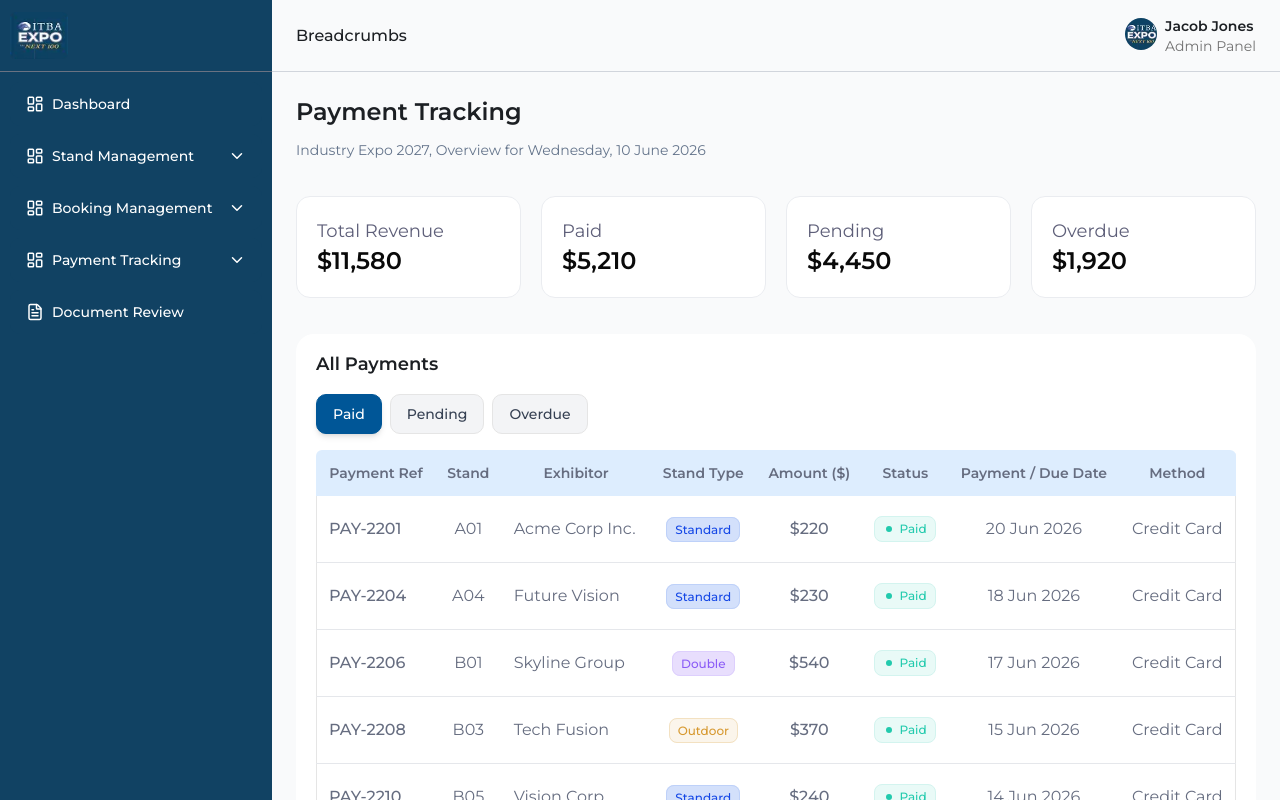
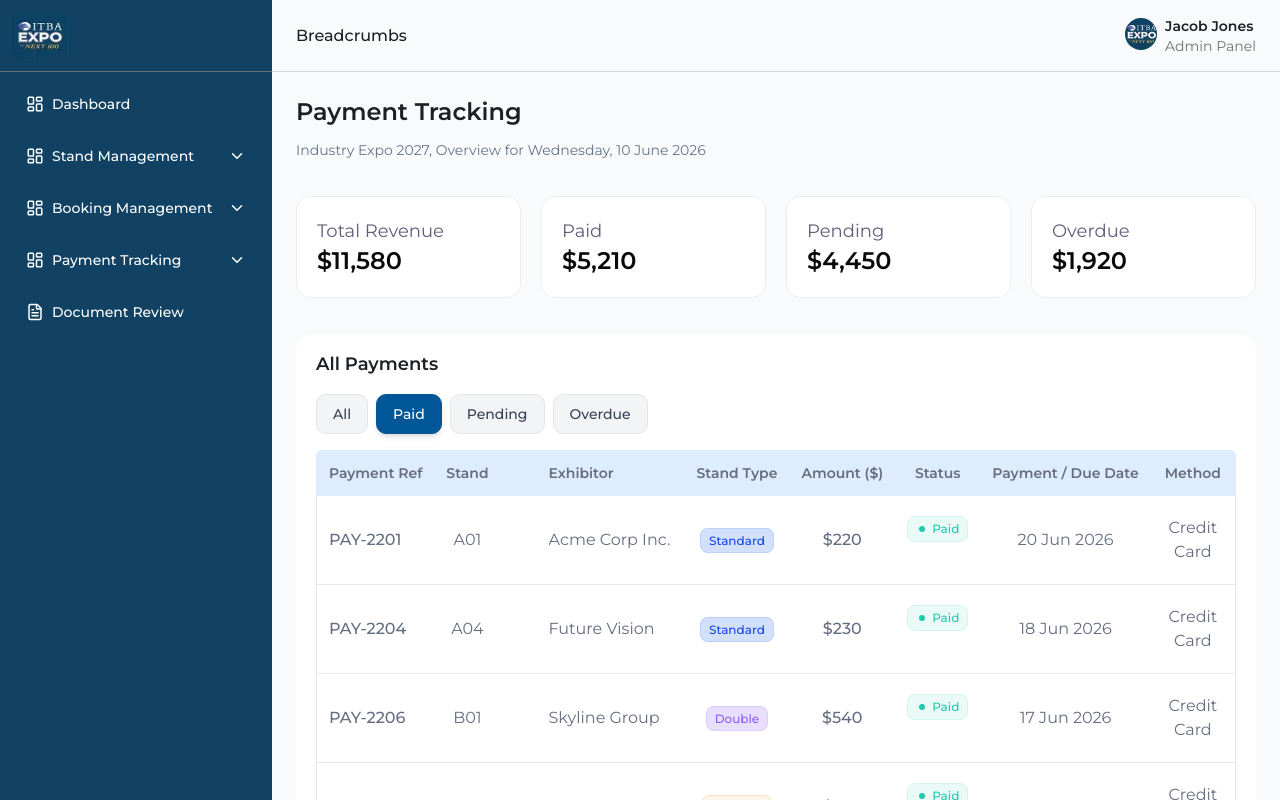
Before and after one commit to backbencherstudio/hanoijane01, a Next.js app: page /dashboard/payment-tracking in a window 1280 px wide. Built offline with nearby package versions, Linux system fonts and the light colour scheme.

Commit message:
some page updated

```diff
--- a/app/dashboard/_components/Sidebar.tsx
+++ b/app/dashboard/_components/Sidebar.tsx
@@ -46,6 +46,11 @@ const menuItems: MenuItem[] = [
     icon: <LayoutDashboard size={18} />,
     children: [
       {
+        title: "All Bookings",
+        href: "/dashboard/booking-management",
+        query: { status: "all" },
+      },
+      {
         title: "Booked List",
         href: "/dashboard/booking-management",
         query: { status: "booked" },
@@ -76,6 +81,11 @@ const menuItems: MenuItem[] = [
     title: "Payment Tracking",
     icon: <LayoutDashboard size={18} />,
     children: [
+      {
+        title: "All Payments",
+        href: "/dashboard/payment-tracking",
+        query: { status: "all" },
+      },
       {
         title: "Paid Payment",
         href: "/dashboard/payment-tracking",
--- a/app/dashboard/booking-management/_components/BookingFilters.tsx
+++ b/app/dashboard/booking-management/_components/BookingFilters.tsx
@@ -8,6 +8,7 @@ interface BookingStatusFilterProps {
 }
 
 const statuses = [
+  { label: "All", value: "all" },
   { label: "Booked", value: "booked" },
   { label: "Reserved", value: "reserved" },
   { label: "Request", value: "request" },
--- a/app/dashboard/booking-management/_components/BookingManagementPageContent.tsx
+++ b/app/dashboard/booking-management/_components/BookingManagementPageContent.tsx
@@ -1,4 +1,3 @@
-
 "use client";
 import StateCard2 from "@/components/dashboard/StateCard2";
 import CustomTable from "@/components/ui/Table";
@@ -10,6 +9,12 @@ import { useRouter, useSearchParams } from "next/navigation";
 import BookingStatusFilter from "./BookingFilters";
 import { Button } from "@/components/ui/button";
 import BookingDetailsModal from "./BookingDetailsModal";
+import {
+  Tooltip,
+  TooltipContent,
+  TooltipProvider,
+  TooltipTrigger,
+} from "@/components/ui/tooltip";
 
 // Compute status counts from data
 const statusCounts = bookingManagementData.reduce(
@@ -32,7 +37,7 @@ const stateData = [
 const BookingManagementPageContent = () => {
   const router = useRouter();
   const searchParams = useSearchParams();
-  const statusParam = searchParams.get("status") || "booked";
+  const statusParam = searchParams.get("status") || "all";
 
   const [filters, setFilters] = useState({ currentPage: 1, perPageItem: 8 });
   const [bookingModal, setBookingModal] = useState<{
@@ -73,11 +78,7 @@ const BookingManagementPageContent = () => {
   // Update URL when status changes
   const handleStatusChange = (status: string) => {
     const params = new URLSearchParams(searchParams.toString());
-    if (status === "all") {
-      params.delete("status");
-    } else {
-      params.set("status", status);
-    }
+    params.set("status", status);
     router.push(`?${params.toString()}`, { scroll: false });
     // Reset to first page when filter changes
     setFilters((prev) => ({ ...prev, currentPage: 1 }));
@@ -105,11 +106,28 @@ const BookingManagementPageContent = () => {
       accessor: "block",
       cellClassName: "px-3 py-5 text-center",
     },
+
     {
       header: "Exhibitor",
-      headerClassName: "text-left",
+      headerClassName: "text-left  pl-12",
       accessor: "exhibitor",
-      cellClassName: "px-3 py-5 whitespace-nowrap",
+      cellClassName: "px-3 py-5 pl-12",
+      render: (value) => {
+        const text = value as string;
+        const displayText = text.length > 20 ? text.slice(0, 20) + "..." : text;
+        return (
+          <TooltipProvider>
+            <Tooltip>
+              <TooltipTrigger asChild>
+                <span className="block max-w-45 truncate">{displayText}</span>
+              </TooltipTrigger>
+              <TooltipContent>
+                <p>{text}</p>
+              </TooltipContent>
+            </Tooltip>
+          </TooltipProvider>
+        );
+      },
     },
     {
       header: "Stand Type",
--- a/app/dashboard/payment-tracking/_components/PaymentStatusFilter.tsx
+++ b/app/dashboard/payment-tracking/_components/PaymentStatusFilter.tsx
@@ -8,6 +8,7 @@ interface PaymentStatusFilterProps {
 }
 
 const statuses = [
+  { label: "All", value: "all" },
   { label: "Paid", value: "paid" },
   { label: "Pending", value: "pending" },
   { label: "Overdue", value: "overdue" },
@@ -27,7 +28,7 @@ const PaymentStatusFilter = ({
             "px-4 py-2.25 rounded-lg border text-sm font-medium transition-all duration-200 cursor-pointer",
             currentStatus === status.value
               ? "bg-primary border-primary text-white shadow-md"
-              : "bg-gray-100 text-gray-700 hover:bg-gray-200"
+              : "bg-gray-100 text-gray-700 hover:bg-gray-200",
           )}
         >
           {status.label}
--- a/app/dashboard/payment-tracking/_components/PaymentTrackingPageContent.tsx
+++ b/app/dashboard/payment-tracking/_components/PaymentTrackingPageContent.tsx
@@ -1,4 +1,3 @@
-
 "use client";
 import StateCard2 from "@/components/dashboard/StateCard2";
 import CustomTable from "@/components/ui/Table";
@@ -8,6 +7,12 @@ import React, { useCallback, useState, useEffect } from "react";
 import { GoDotFill } from "react-icons/go";
 import { useRouter, useSearchParams } from "next/navigation";
 import PaymentStatusFilter from "./PaymentStatusFilter";
+import {
+  Tooltip,
+  TooltipContent,
+  TooltipProvider,
+  TooltipTrigger,
+} from "@/components/ui/tooltip";
 
 // Compute stats from data (static for now, but we'll compute for demo)
 const totalRevenue = paymentTrackingData.reduce(
@@ -35,6 +40,8 @@ const PaymentTrackingPageContent = () => {
   const router = useRouter();
   const searchParams = useSearchParams();
   const statusParam = searchParams.get("status") || "paid";
+
+  console.log(statusParam);
 
   const [filters, setFilters] = useState({ currentPage: 1, perPageItem: 8 });
 
@@ -68,11 +75,7 @@ const PaymentTrackingPageContent = () => {
   // Update URL when status changes
   const handleStatusChange = (status: string) => {
     const params = new URLSearchParams(searchParams.toString());
-    if (status === "all") {
-      params.delete("status");
-    } else {
-      params.set("status", status);
-    }
+    params.set("status", status);
     router.push(`?${params.toString()}`, { scroll: false });
     setFilters((prev) => ({ ...prev, currentPage: 1 }));
   };
@@ -85,6 +88,7 @@ const PaymentTrackingPageContent = () => {
   const columns: Column<(typeof paymentTrackingData)[0]>[] = [
     {
       header: "Payment Ref",
+      headerClassName: "text-left",
       accessor: "paymentRef",
       cellClassName: "px-3 py-5 font-medium",
     },
@@ -95,8 +99,25 @@ const PaymentTrackingPageContent = () => {
     },
     {
       header: "Exhibitor",
+      headerClassName: "text-left  pl-12",
       accessor: "exhibitor",
-      cellClassName: "px-3 py-5 whitespace-nowrap",
+      cellClassName: "px-3 py-5 pl-12",
+      render: (value) => {
+        const text = value as string;
+        const displayText = text.length > 20 ? text.slice(0, 20) + "..." : text;
+        return (
+          <TooltipProvider>
+            <Tooltip>
+              <TooltipTrigger asChild>
+                <span className="block max-w-45 truncate">{displayText}</span>
+              </TooltipTrigger>
+              <TooltipContent>
+                <p>{text}</p>
+              </TooltipContent>
+            </Tooltip>
+          </TooltipProvider>
+        );
+      },
     },
     {
       header: "Stand Type",
@@ -143,7 +164,7 @@ const PaymentTrackingPageContent = () => {
           </span>
         );
       },
-      cellClassName: "px-3 py-5 text-center",
+      cellClassName: "px-3 py-5 text-center flex justify-center items-center",
     },
     {
       header: "Payment / Due Date",
--- /dev/null
+++ b/components/ui/tooltip.tsx
@@ -0,0 +1,57 @@
+"use client"
+
+import * as React from "react"
+import { Tooltip as TooltipPrimitive } from "radix-ui"
+
+import { cn } from "@/lib/utils"
+
+function TooltipProvider({
+  delayDuration = 0,
+  ...props
+}: React.ComponentProps<typeof TooltipPrimitive.Provider>) {
+  return (
+    <TooltipPrimitive.Provider
+      data-slot="tooltip-provider"
+      delayDuration={delayDuration}
+      {...props}
+    />
+  )
+}
+
+function Tooltip({
+  ...props
+}: React.ComponentProps<typeof TooltipPrimitive.Root>) {
+  return <TooltipPrimitive.Root data-slot="tooltip" {...props} />
+}
+
+function TooltipTrigger({
+  ...props
+}: React.ComponentProps<typeof TooltipPrimitive.Trigger>) {
+  return <TooltipPrimitive.Trigger data-slot="tooltip-trigger" {...props} />
+}
+
+function TooltipContent({
+  className,
+  sideOffset = 0,
+  children,
+  ...props
+}: React.ComponentProps<typeof TooltipPrimitive.Content>) {
+  return (
+    <TooltipPrimitive.Portal>
+      <TooltipPrimitive.Content
+        data-slot="tooltip-content"
+        sideOffset={sideOffset}
+        className={cn(
+          "z-50 inline-flex w-fit max-w-xs origin-(--radix-tooltip-content-transform-origin) items-center gap-1.5 rounded-md bg-foreground px-3 py-1.5 text-xs text-background has-data-[slot=kbd]:pr-1.5 data-[side=bottom]:slide-in-from-top-2 data-[side=left]:slide-in-from-right-2 data-[side=right]:slide-in-from-left-2 data-[side=top]:slide-in-from-bottom-2 **:data-[slot=kbd]:relative **:data-[slot=kbd]:isolate **:data-[slot=kbd]:z-50 **:data-[slot=kbd]:rounded-sm data-[state=delayed-open]:animate-in data-[state=delayed-open]:fade-in-0 data-[state=delayed-open]:zoom-in-95 data-open:animate-in data-open:fade-in-0 data-open:zoom-in-95 data-closed:animate-out data-closed:fade-out-0 data-closed:zoom-out-95",
+          className
+        )}
+        {...props}
+      >
+        {children}
+        <TooltipPrimitive.Arrow className="z-50 size-2.5 translate-y-[calc(-50%_-_2px)] rotate-45 rounded-[2px] bg-foreground fill-foreground" />
+      </TooltipPrimitive.Content>
+    </TooltipPrimitive.Portal>
+  )
+}
+
+export { Tooltip, TooltipContent, TooltipProvider, TooltipTrigger }
--- a/data/dashboard/bookingManagementData.ts
+++ b/data/dashboard/bookingManagementData.ts
@@ -3,7 +3,7 @@ export const bookingManagementData = [
     bookingId: "BK-1042",
     standNo: "A01",
     block: "A",
-    exhibitor: "Acme Corp Inc.",
+    exhibitor: "Acme Corp Inc. hello world developer",
     standType: "Standard",
     price: 200,
     status: "booked",
```
